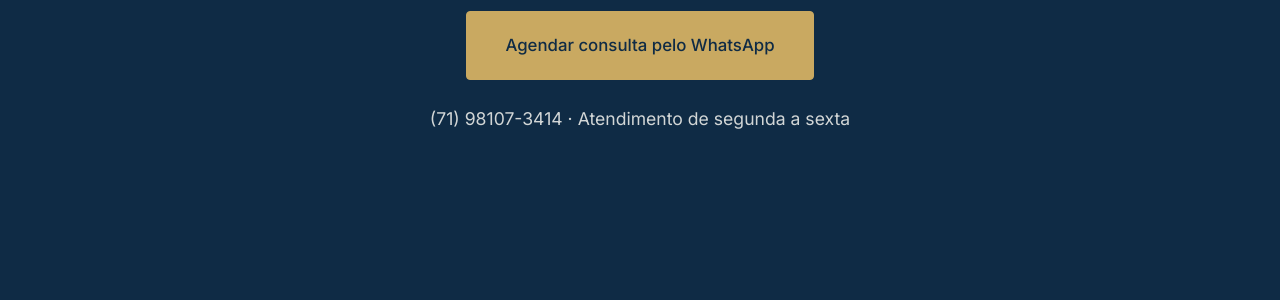
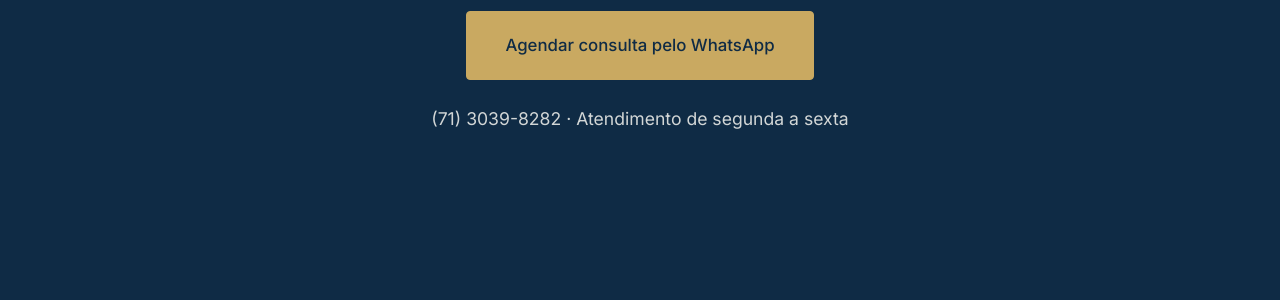
Before and after one commit to heitorpovoas/drheitorpovoas, a Jekyll site: the page built from index.html, in a window 1280 px wide and 1400 px high, scrolled down 3276 px. Shown: the part 185-485 px from the top of the window. Built offline with Jekyll 4.4.1, drawn with Linux system fonts in a browser that asks for light colours; the list of posts is cut into pages by our own code; some of the changed text lies outside the part shown.

```diff
--- a/_config.yml
+++ b/_config.yml
@@ -21,8 +21,8 @@ doctor:
   rqe_bariatrica: RQE 23086 — Cirurgia Bariátrica e Metabólica
   rqe_cirurgia_geral: RQE 4384 — Cirurgia Geral
   rqe_intensiva: RQE 9689 — Medicina Intensiva (AMIB)
-  whatsapp: "5571981073414"
-  whatsapp_display: "(71) 98107-3414"
+  whatsapp: "557130398282"
+  whatsapp_display: "(71) 3039-8282"
   email: "" # preencher se houver
   address:
     street: "Av. Prof. Magalhães Neto, 1541"
```
Also changed, not shown: pages/sobre.md (+1 -1 lines).
